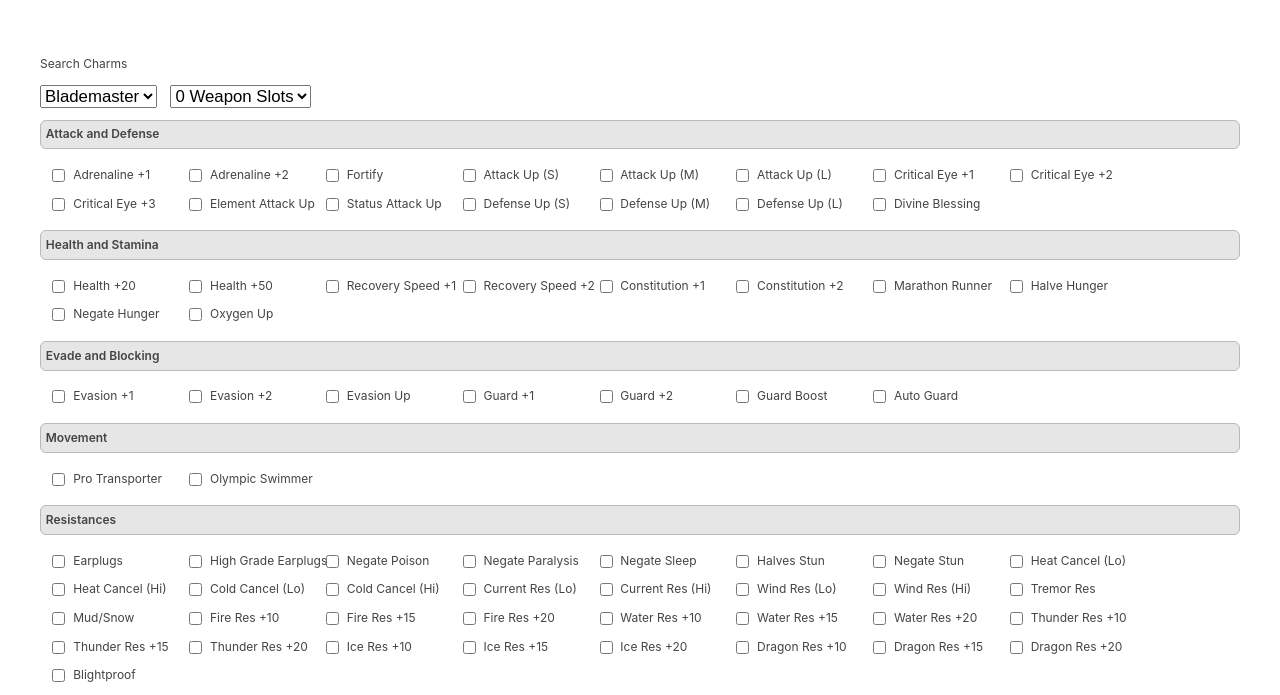
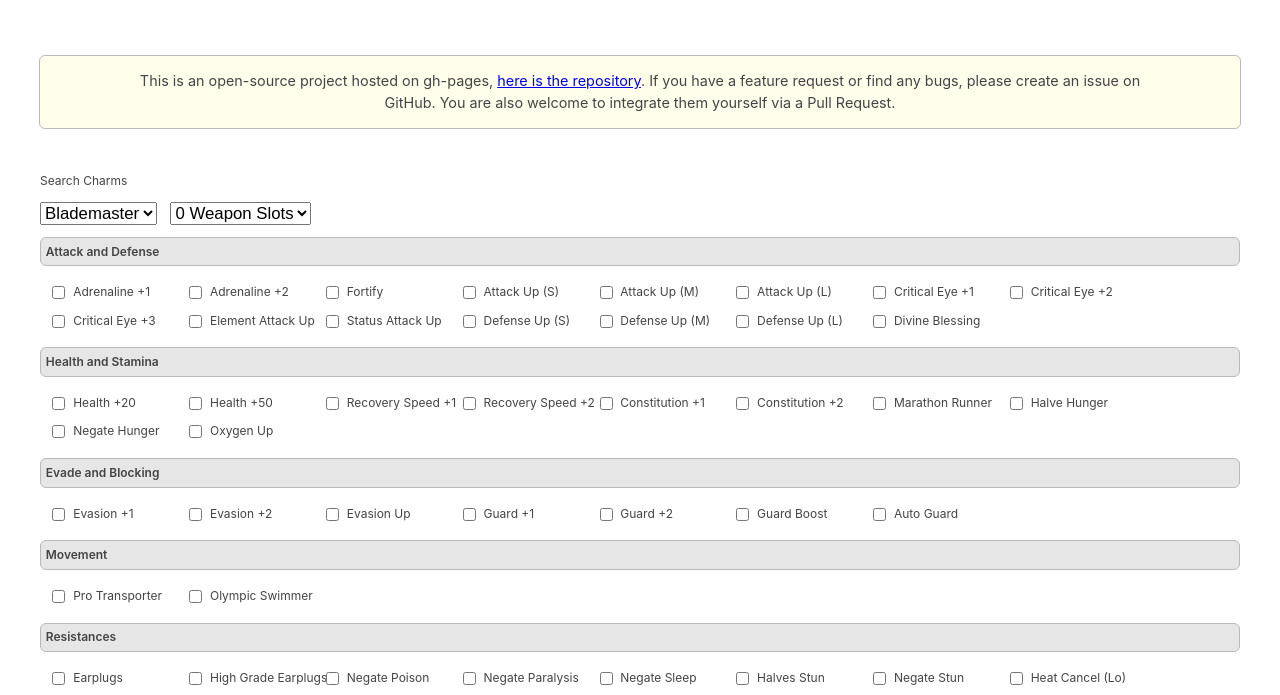
Before and after one commit to TimH96/mhtri-armor-set-searcher, a website built with Parcel: page src/app/pages/index.html in a window 1280 px wide. Shown: the part 53-748 px from the top of the page. Built offline with nearby package versions, Linux system fonts and the light colour scheme; files whose address does not match are found by name.

Commit message:
open source disclaimer

```diff
--- a/src/app/pages/index.html
+++ b/src/app/pages/index.html
@@ -29,6 +29,10 @@
   <body>
     <div id="header">
       MH Tri Armor Set Searcher
+    </div>
+
+    <div id="open-source">
+      <p>This is an open-source project hosted on gh-pages, <a href="https://github.com/TimH96/mhtri-armor-set-searcher">here is the repository</a>. If you have a feature request or find any bugs, please create an issue on GitHub. You are also welcome to integrate them yourself via a Pull Request.</p>
     </div>
 
     <div id="main-body">
--- a/src/app/pages/styles.css
+++ b/src/app/pages/styles.css
@@ -4,6 +4,7 @@
   --color-highlight: rgb(230, 230, 230);
   --color-highlighted-background: rgb(194, 218, 255);
   --color-header-background: rgb(37, 37, 37);
+  --color-disclaimer-background: rgb(255, 255, 235);
 }
 
 body {
@@ -34,6 +35,26 @@ ul {
   width: 100%;
   padding: 0.6em 1em;
   margin: -0.1em 0em 3em 0em;
+}
+
+#open-source {
+  min-width: 680px;
+  max-width: 1200px;
+  margin: auto;
+  margin-bottom: 3em;
+
+  font-size: 1.2em;
+  text-align: center;
+  background-color: var(--color-disclaimer-background);
+
+  border-style: solid;
+  border-width: 1px;
+  border-color: var(--color-border);
+  border-radius: 6px;
+}
+
+#open-source p {
+  padding: 0em 6em;
 }
 
 #main-body {
```
